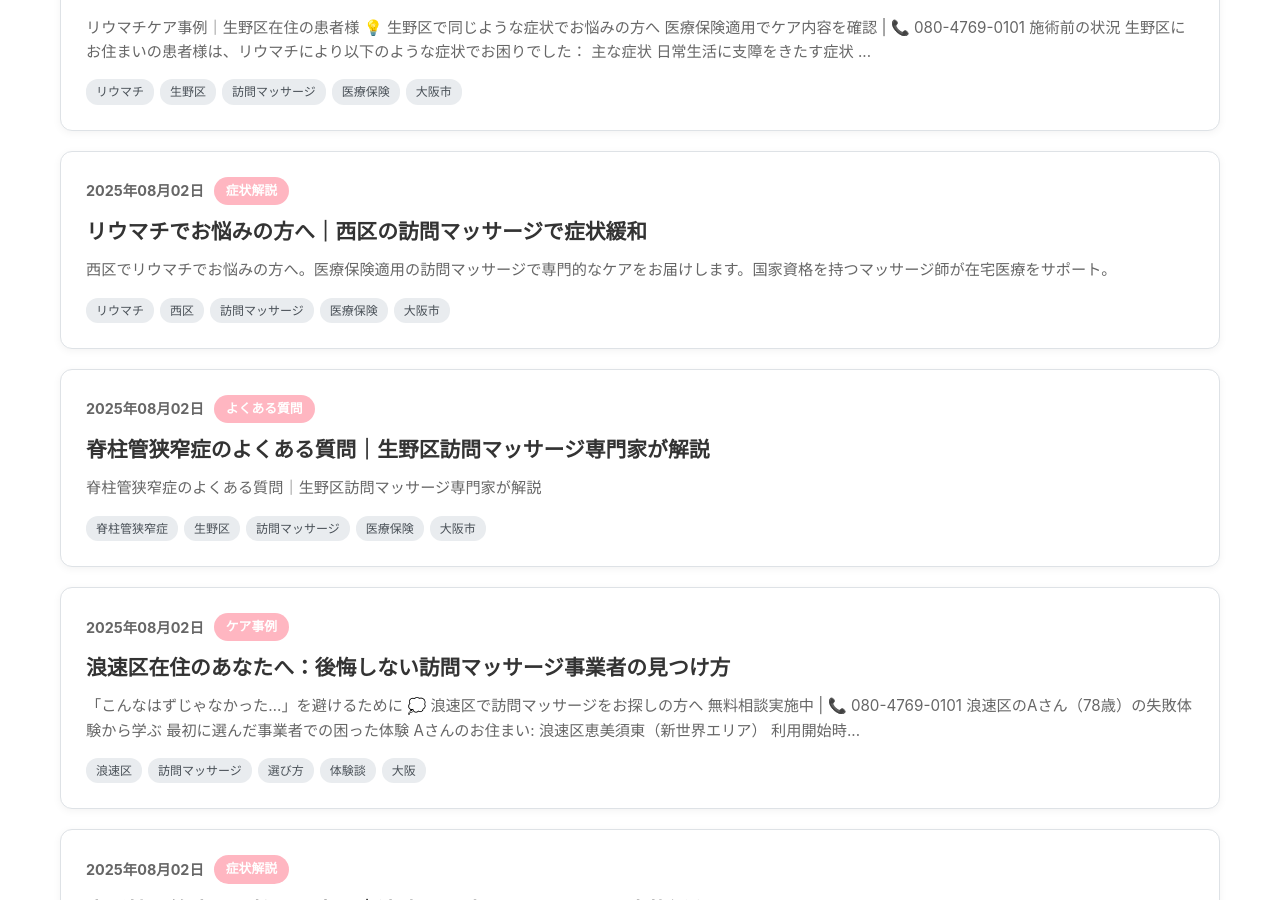
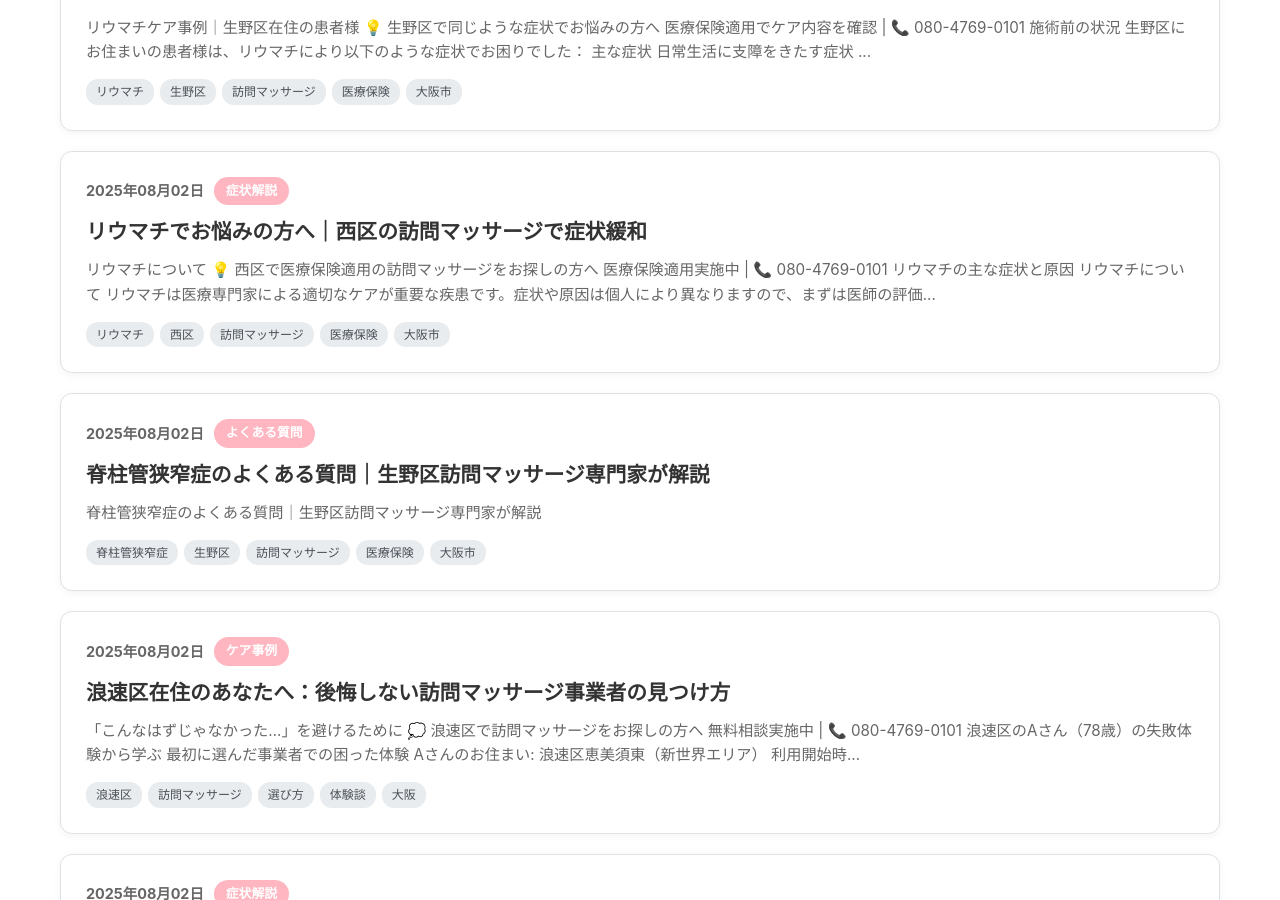
Before and after one commit to satoshi-kemmotsu/blog, a Jekyll site: the page built from archive.html, in a window 1280 px wide and 900 px high, scrolled down 2929 px. Built offline with Jekyll 4.4.1, drawn with Linux system fonts in a browser that asks for light colours; some of the changed text lies outside the part shown.

Commit message:
Fix: リウマチ記事のJekyll構造問題を根本修正
- categories: ["symptom_guide"] → ["症状解説"] に修正
- description削除（成功例に合わせる）
- Front Matter構造を成功記事と完全一致
- Jekyll表示問題の根本原因解決

🤖 Generated with [Claude Code](https://claude.ai/code)

Co-Authored-By: Claude <noreply@anthropic.com>

```diff
--- a/_posts/2025-08-05-rheumatism-guide-nishi.md
+++ b/_posts/2025-08-05-rheumatism-guide-nishi.md
@@ -2,10 +2,10 @@
 layout: post
 title: "リウマチでお悩みの方へ｜西区の訪問マッサージで症状緩和"
 date: 2025-08-02 14:19:00 +0000
-categories: ["symptom_guide"]
+categories: ["症状解説"]
 tags: ["リウマチ", "西区", "訪問マッサージ", "医療保険", "大阪市", "在宅医療"]
-description: "西区でリウマチでお悩みの方へ。医療保険適用の訪問マッサージで専門的なケアをお届けします。国家資格を持つマッサージ師が在宅医療をサポート。"
 ---
+
 
 # リウマチについて
 
```
